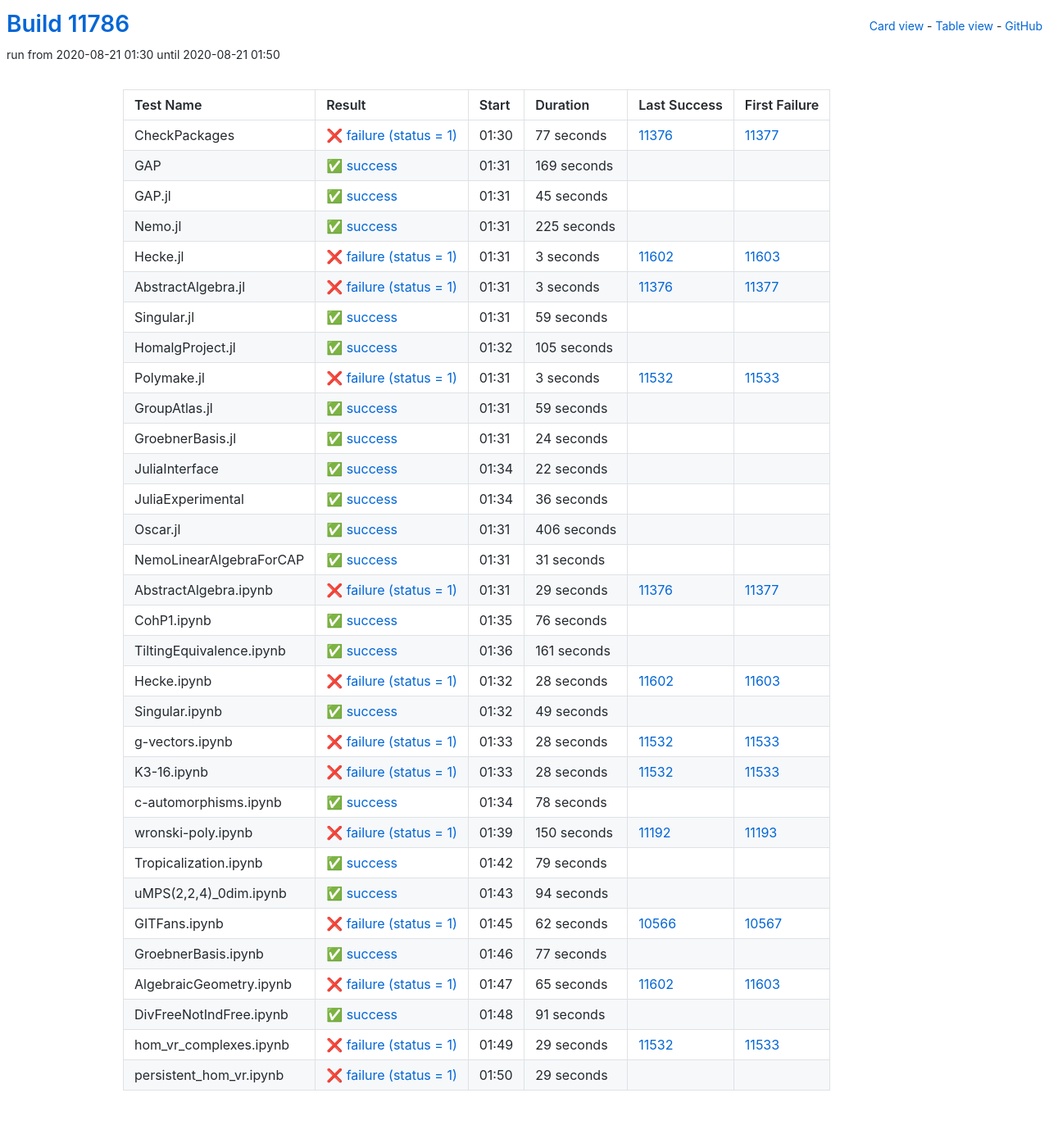
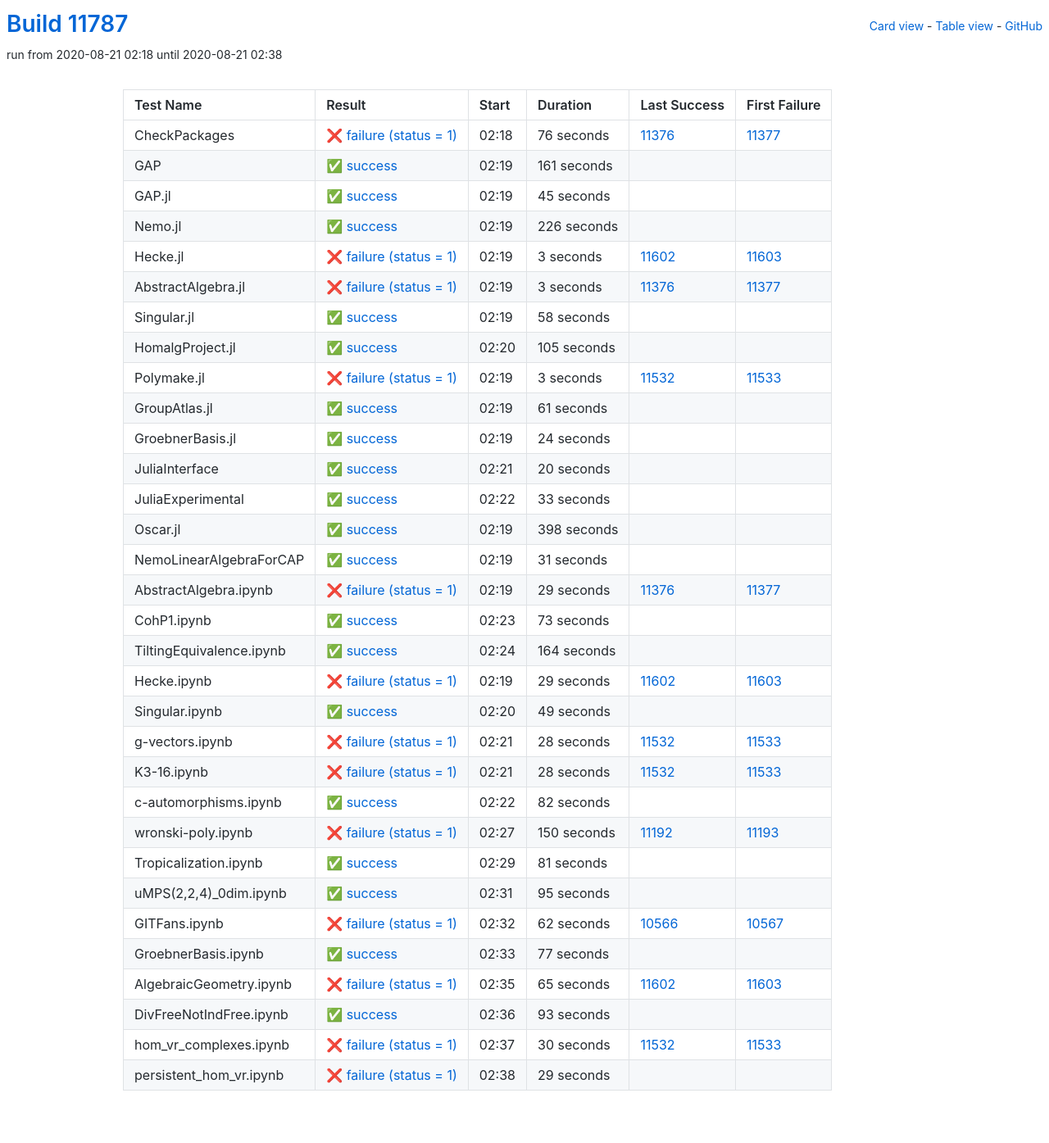
Before and after one commit to oscar-system/oscar-ci-status, a Jekyll site: the page built from table.html, in a window 1280 px wide. Shown: the whole page at 82% size. Built offline with Jekyll 4.4.1, drawn with Linux system fonts in a browser that asks for light colours.

Commit message:
Build #11787

```diff
--- a/_data/ci.yml
+++ b/_data/ci.yml
@@ -1,6 +1,6 @@
 ---
-build: 11786
-build_url: https://oscarci.mathematik.uni-kl.de/job/oscar/11786/
+build: 11787
+build_url: https://oscarci.mathematik.uni-kl.de/job/oscar/11787/
 job: oscar
 organization: oscar-system
 repo: oscar-ci-status
@@ -8,32 +8,32 @@
 tests:
 - name: CheckPackages
   id: checkpackages
-  log: https://oscarci.mathematik.uni-kl.de/job/oscar/11786/artifact/logs/build-11786/CheckPackages.log
-  start: 2020-08-21 01:30
+  log: https://oscarci.mathematik.uni-kl.de/job/oscar/11787/artifact/logs/build-11787/CheckPackages.log
+  start: 2020-08-21 02:18
   success: false
   exitcode: 1
   status: failure
-  duration: 77
+  duration: 76
   last_success: 11376
   last_success_url: https://oscarci.mathematik.uni-kl.de/job/oscar/11376/
   first_failure: 11377
   first_failure_url: https://oscarci.mathematik.uni-kl.de/job/oscar/11377/
 - name: GAP
   id: gap
-  log: https://oscarci.mathematik.uni-kl.de/job/oscar/11786/artifact/logs/build-11786/GAP.log
-  start: 2020-08-21 01:31
+  log: https://oscarci.mathematik.uni-kl.de/job/oscar/11787/artifact/logs/build-11787/GAP.log
+  start: 2020-08-21 02:19
   success: true
   exitcode: 0
   status: success
-  duration: 169
+  duration: 161
   last_success: false
   last_success_url:
   first_failure: false
   first_failure_url:
 - name: GAP.jl
   id: gap-jl
-  log: https://oscarci.mathematik.uni-kl.de/job/oscar/11786/artifact/logs/build-11786/GAP.jl.log
-  start: 2020-08-21 01:31
+  log: https://oscarci.mathematik.uni-kl.de/job/oscar/11787/artifact/logs/build-11787/GAP.jl.log
+  start: 2020-08-21 02:19
   success: true
   exitcode: 0
   status: success
@@ -44,20 +44,20 @@
   first_failure_url:
 - name: Nemo.jl
   id: nemo-jl
-  log: https://oscarci.mathematik.uni-kl.de/job/oscar/11786/artifact/logs/build-11786/Nemo.jl.log
-  start: 2020-08-21 01:31
+  log: https://oscarci.mathematik.uni-kl.de/job/oscar/11787/artifact/logs/build-11787/Nemo.jl.log
+  start: 2020-08-21 02:19
   success: true
   exitcode: 0
   status: success
-  duration: 225
+  duration: 226
   last_success: false
   last_success_url:
   first_failure: false
   first_failure_url:
 - name: Hecke.jl
   id: hecke-jl
-  log: https://oscarci.mathematik.uni-kl.de/job/oscar/11786/artifact/logs/build-11786/Hecke.jl.log
-  start: 2020-08-21 01:31
+  log: https://oscarci.mathematik.uni-kl.de/job/oscar/11787/artifact/logs/build-11787/Hecke.jl.log
+  start: 2020-08-21 02:19
   success: false
   exitcode: 1
   status: failure
@@ -68,8 +68,8 @@
   first_failure_url: https://oscarci.mathematik.uni-kl.de/job/oscar/11603/
 - name: AbstractAlgebra.jl
   id: abstractalgebra-jl
-  log: https://oscarci.mathematik.uni-kl.de/job/oscar/11786/artifact/logs/build-11786/AbstractAlgebra.jl.log
-  start: 2020-08-21 01:31
+  log: https://oscarci.mathematik.uni-kl.de/job/oscar/11787/artifact/logs/build-11787/AbstractAlgebra.jl.log
+  start: 2020-08-21 02:19
   success: false
   exitcode: 1
   status: failure
@@ -80,20 +80,20 @@
   first_failure_url: https://oscarci.mathematik.uni-kl.de/job/oscar/11377/
 - name: Singular.jl
   id: singular-jl
-  log: https://oscarci.mathematik.uni-kl.de/job/oscar/11786/artifact/logs/build-11786/Singular.jl.log
-  start: 2020-08-21 01:31
+  log: https://oscarci.mathematik.uni-kl.de/job/oscar/11787/artifact/logs/build-11787/Singular.jl.log
+  start: 2020-08-21 02:19
   success: true
   exitcode: 0
   status: success
-  duration: 59
+  duration: 58
   last_success: false
   last_success_url:
   first_failure: false
   first_failure_url:
 - name: HomalgProject.jl
   id: homalgproject-jl
-  log: https://oscarci.mathematik.uni-kl.de/job/oscar/11786/artifact/logs/build-11786/HomalgProject.jl.log
-  start: 2020-08-21 01:32
+  log: https://oscarci.mathematik.uni-kl.de/job/oscar/11787/artifact/logs/build-11787/HomalgProject.jl.log
+  start: 2020-08-21 02:20
   success: true
   exitcode: 0
   status: success
@@ -104,8 +104,8 @@
   first_failure_url:
 - name: Polymake.jl
   id: polymake-jl
-  log: https://oscarci.mathematik.uni-kl.de/job/oscar/11786/artifact/logs/build-11786/Polymake.jl.log
-  start: 2020-08-21 01:31
+  log: https://oscarci.mathematik.uni-kl.de/job/oscar/11787/artifact/logs/build-11787/Polymake.jl.log
+  start: 2020-08-21 02:19
   success: false
   exitcode: 1
   status: failure
@@ -116,20 +116,20 @@
   first_failure_url: https://oscarci.mathematik.uni-kl.de/job/oscar/11533/
 - name: GroupAtlas.jl
   id: groupatlas-jl
-  log: https://oscarci.mathematik.uni-kl.de/job/oscar/11786/artifact/logs/build-11786/GroupAtlas.jl.log
-  start: 2020-08-21 01:31
+  log: https://oscarci.mathematik.uni-kl.de/job/oscar/11787/artifact/logs/build-11787/GroupAtlas.jl.log
+  start: 2020-08-21 02:19
   success: true
   exitcode: 0
   status: success
-  duration: 59
+  duration: 61
   last_success: false
   last_success_url:
   first_failure: false
   first_failure_url:
 - name: GroebnerBasis.jl
   id: groebnerbasis-jl
-  log: https://oscarci.mathematik.uni-kl.de/job/oscar/11786/artifact/logs/build-11786/GroebnerBasis.jl.log
-  start: 2020-08-21 01:31
+  log: https://oscarci.mathematik.uni-kl.de/job/oscar/11787/artifact/logs/build-11787/GroebnerBasis.jl.log
+  start: 2020-08-21 02:19
   success: true
   exitcode: 0
   status: success
@@ -140,44 +140,44 @@
   first_failure_url:
 - name: JuliaInterface
   id: juliainterface
-  log: https://oscarci.mathematik.uni-kl.de/job/oscar/11786/artifact/logs/build-11786/JuliaInterface.log
-  start: 2020-08-21 01:34
+  log: https://oscarci.mathematik.uni-kl.de/job/oscar/11787/artifact/logs/build-11787/JuliaInterface.log
+  start: 2020-08-21 02:21
   success: true
   exitcode: 0
   status: success
-  duration: 22
+  duration: 20
   last_success: false
   last_success_url:
   first_failure: false
   first_failure_url:
 - name: JuliaExperimental
   id: juliaexperimental
-  log: https://oscarci.mathematik.uni-kl.de/job/oscar/11786/artifact/logs/build-11786/JuliaExperimental.log
-  start: 2020-08-21 01:34
+  log: https://oscarci.mathematik.uni-kl.de/job/oscar/11787/artifact/logs/build-11787/JuliaExperimental.log
+  start: 2020-08-21 02:22
   success: true
   exitcode: 0
   status: success
-  duration: 36
+  duration: 33
   last_success: false
   last_success_url:
   first_failure: false
   first_failure_url:
 - name: Oscar.jl
   id: oscar-jl
-  log: https://oscarci.mathematik.uni-kl.de/job/oscar/11786/artifact/logs/build-11786/Oscar.jl.log
-  start: 2020-08-21 01:31
+  log: https://oscarci.mathematik.uni-kl.de/job/oscar/11787/artifact/logs/build-11787/Oscar.jl.log
+  start: 2020-08-21 02:19
   success: true
   exitcode: 0
   status: success
-  duration: 406
+  duration: 398
   last_success: false
   last_success_url:
   first_failure: false
   first_failure_url:
 - name: NemoLinearAlgebraForCAP
   id: nemolinearalgebraforcap
-  log: https://oscarci.mathematik.uni-kl.de/job/oscar/11786/artifact/logs/build-11786/NemoLinearAlgebraForCAP.log
-  start: 2020-08-21 01:31
+  log: https://oscarci.mathematik.uni-kl.de/job/oscar/11787/artifact/logs/build-11787/NemoLinearAlgebraForCAP.log
+  start: 2020-08-21 02:19
   success: true
   exitcode: 0
   status: success
@@ -188,8 +188,8 @@
   first_failure_url:
 - name: AbstractAlgebra.ipynb
   id: abstractalgebra-ipynb
-  log: https://oscarci.mathematik.uni-kl.de/job/oscar/11786/artifact/logs/build-11786/AbstractAlgebra.ipynb.log
-  start: 2020-08-21 01:31
+  log: https://oscarci.mathematik.uni-kl.de/job/oscar/11787/artifact/logs/build-11787/AbstractAlgebra.ipynb.log
+  start: 2020-08-21 02:19
   success: false
   exitcode: 1
   status: failure
@@ -200,44 +200,44 @@
   first_failure_url: https://oscarci.mathematik.uni-kl.de/job/oscar/11377/
 - name: CohP1.ipynb
   id: cohp1-ipynb
-  log: https://oscarci.mathematik.uni-kl.de/job/oscar/11786/artifact/logs/build-11786/CohP1.ipynb.log
-  start: 2020-08-21 01:35
+  log: https://oscarci.mathematik.uni-kl.de/job/oscar/11787/artifact/logs/build-11787/CohP1.ipynb.log
+  start: 2020-08-21 02:23
   success: true
   exitcode: 0
   status: success
-  duration: 76
+  duration: 73
   last_success: false
   last_success_url:
   first_failure: false
   first_failure_url:
 - name: TiltingEquivalence.ipynb
   id: tiltingequivalence-ipynb
-  log: https://oscarci.mathematik.uni-kl.de/job/oscar/11786/artifact/logs/build-11786/TiltingEquivalence.ipynb.log
-  start: 2020-08-21 01:36
+  log: https://oscarci.mathematik.uni-kl.de/job/oscar/11787/artifact/logs/build-11787/TiltingEquivalence.ipynb.log
+  start: 2020-08-21 02:24
   success: true
   exitcode: 0
   status: success
-  duration: 161
+  duration: 164
   last_success: false
   last_success_url:
   first_failure: false
   first_failure_url:
 - name: Hecke.ipynb
   id: hecke-ipynb
-  log: https://oscarci.mathematik.uni-kl.de/job/oscar/11786/artifact/logs/build-11786/Hecke.ipynb.log
-  start: 2020-08-21 01:32
+  log: https://oscarci.mathematik.uni-kl.de/job/oscar/11787/artifact/logs/build-11787/Hecke.ipynb.log
+  start: 2020-08-21 02:19
   success: false
   exitcode: 1
   status: failure
-  duration: 28
+  duration: 29
   last_success: 11602
   last_success_url: https://oscarci.mathematik.uni-kl.de/job/oscar/11602/
   first_failure: 11603
   first_failure_url: https://oscarci.mathematik.uni-kl.de/job/oscar/11603/
 - name: Singular.ipynb
   id: singular-ipynb
-  log: https://oscarci.mathematik.uni-kl.de/job/oscar/11786/artifact/logs/build-11786/Singular.ipynb.log
-  start: 2020-08-21 01:32
+  log: https://oscarci.mathematik.uni-kl.de/job/oscar/11787/artifact/logs/build-11787/Singular.ipynb.log
+  start: 2020-08-21 02:20
   success: true
   exitcode: 0
   status: success
@@ -248,8 +248,8 @@
   first_failure_url:
 - name: g-vectors.ipynb
   id: g-vectors-ipynb
-  log: https://oscarci.mathematik.uni-kl.de/job/oscar/11786/artifact/logs/build-11786/g-vectors.ipynb.log
-  start: 2020-08-21 01:33
+  log: https://oscarci.mathematik.uni-kl.de/job/oscar/11787/artifact/logs/build-11787/g-vectors.ipynb.log
+  start: 2020-08-21 02:21
   success: false
   exitcode: 1
   status: failure
@@ -260,8 +260,8 @@
   first_failure_url: https://oscarci.mathematik.uni-kl.de/job/oscar/11533/
 - name: K3-16.ipynb
   id: k3-16-ipynb
-  log: https://oscarci.mathematik.uni-kl.de/job/oscar/11786/artifact/logs/build-11786/K3-16.ipynb.log
-  start: 2020-08-21 01:33
+  log: https://oscarci.mathematik.uni-kl.de/job/oscar/11787/artifact/logs/build-11787/K3-16.ipynb.log
+  start: 2020-08-21 02:21
   success: false
   exitcode: 1
   status: failure
@@ -272,20 +272,20 @@
   first_failure_url: https://oscarci.mathematik.uni-kl.de/job/oscar/11533/
 - name: c-automorphisms.ipynb
   id: c-automorphisms-ipynb
-  log: https://oscarci.mathematik.uni-kl.de/job/oscar/11786/artifact/logs/build-11786/c-automorphisms.ipynb.log
-  start: 2020-08-21 01:34
+  log: https://oscarci.mathematik.uni-kl.de/job/oscar/11787/artifact/logs/build-11787/c-automorphisms.ipynb.log
+  start: 2020-08-21 02:22
   success: true
   exitcode: 0
   status: success
-  duration: 78
+  duration: 82
   last_success: false
   last_success_url:
   first_failure: false
   first_failure_url:
 - name: wronski-poly.ipynb
   id: wronski-poly-ipynb
-  log: https://oscarci.mathematik.uni-kl.de/job/oscar/11786/artifact/logs/build-11786/wronski-poly.ipynb.log
-  start: 2020-08-21 01:39
+  log: https://oscarci.mathematik.uni-kl.de/job/oscar/11787/artifact/logs/build-11787/wronski-poly.ipynb.log
+  start: 2020-08-21 02:27
   success: false
   exitcode: 1
   status: failure
@@ -296,32 +296,32 @@
   first_failure_url: https://oscarci.mathematik.uni-kl.de/job/oscar/11193/
 - name: Tropicalization.ipynb
   id: tropicalization-ipynb
-  log: https://oscarci.mathematik.uni-kl.de/job/oscar/11786/artifact/logs/build-11786/Tropicalization.ipynb.log
-  start: 2020-08-21 01:42
+  log: https://oscarci.mathematik.uni-kl.de/job/oscar/11787/artifact/logs/build-11787/Tropicalization.ipynb.log
+  start: 2020-08-21 02:29
   success: true
   exitcode: 0
   status: success
-  duration: 79
+  duration: 81
   last_success: false
   last_success_url:
   first_failure: false
   first_failure_url:
 - name: uMPS(2,2,4)_0dim.ipynb
   id: umps-2-2-4-0dim-ipynb
-  log: https://oscarci.mathematik.uni-kl.de/job/oscar/11786/artifact/logs/build-11786/uMPS-2-2-4-_0dim.ipynb.log
-  start: 2020-08-21 01:43
+  log: https://oscarci.mathematik.uni-kl.de/job/oscar/11787/artifact/logs/build-11787/uMPS-2-2-4-_0dim.ipynb.log
+  start: 2020-08-21 02:31
   success: true
   exitcode: 0
   status: success
-  duration: 94
+  duration: 95
   last_success: false
   last_success_url:
   first_failure: false
   first_failure_url:
 - name: GITFans.ipynb
   id: gitfans-ipynb
-  log: https://oscarci.mathematik.uni-kl.de/job/oscar/11786/artifact/logs/build-11786/GITFans.ipynb.log
-  start: 2020-08-21 01:45
+  log: https://oscarci.mathematik.uni-kl.de/job/oscar/11787/artifact/logs/build-11787/GITFans.ipynb.log
+  start: 2020-08-21 02:32
   success: false
   exitcode: 1
   status: failure
@@ -332,8 +332,8 @@
   first_failure_url: https://oscarci.mathematik.uni-kl.de/job/oscar/10567/
 - name: GroebnerBasis.ipynb
   id: groebnerbasis-ipynb
-  log: https://oscarci.mathematik.uni-kl.de/job/oscar/11786/artifact/logs/build-11786/GroebnerBasis.ipynb.log
-  start: 2020-08-21 01:46
+  log: https://oscarci.mathematik.uni-kl.de/job/oscar/11787/artifact/logs/build-11787/GroebnerBasis.ipynb.log
+  start: 2020-08-21 02:33
   success: true
   exitcode: 0
   status: success
@@ -344,8 +344,8 @@
   first_failure_url:
 - name: AlgebraicGeometry.ipynb
   id: algebraicgeometry-ipynb
-  log: https://oscarci.mathematik.uni-kl.de/job/oscar/11786/artifact/logs/build-11786/AlgebraicGeometry.ipynb.log
-  start: 2020-08-21 01:47
+  log: https://oscarci.mathematik.uni-kl.de/job/oscar/11787/artifact/logs/build-11787/AlgebraicGeometry.ipynb.log
+  start: 2020-08-21 02:35
   success: false
   exitcode: 1
   status: failure
@@ -356,32 +356,32 @@
   first_failure_url: https://oscarci.mathematik.uni-kl.de/job/oscar/11603/
 - name: DivFreeNotIndFree.ipynb
   id: divfreenotindfree-ipynb
-  log: https://oscarci.mathematik.uni-kl.de/job/oscar/11786/artifact/logs/build-11786/DivFreeNotIndFree.ipynb.log
-  start: 2020-08-21 01:48
+  log: https://oscarci.mathematik.uni-kl.de/job/oscar/11787/artifact/logs/build-11787/DivFreeNotIndFree.ipynb.log
+  start: 2020-08-21 02:36
   success: true
   exitcode: 0
   status: success
-  duration: 91
+  duration: 93
   last_success: false
   last_success_url:
   first_failure: false
   first_failure_url:
 - name: hom_vr_complexes.ipynb
   id: hom-vr-complexes-ipynb
-  log: https://oscarci.mathematik.uni-kl.de/job/oscar/11786/artifact/logs/build-11786/hom_vr_complexes.ipynb.log
-  start: 2020-08-21 01:49
+  log: https://oscarci.mathematik.uni-kl.de/job/oscar/11787/artifact/logs/build-11787/hom_vr_complexes.ipynb.log
+  start: 2020-08-21 02:37
   success: false
   exitcode: 1
   status: failure
-  duration: 29
+  duration: 30
   last_success: 11532
   last_success_url: https://oscarci.mathematik.uni-kl.de/job/oscar/11532/
   first_failure: 11533
   first_failure_url: https://oscarci.mathematik.uni-kl.de/job/oscar/11533/
 - name: persistent_hom_vr.ipynb
   id: persistent-hom-vr-ipynb
-  log: https://oscarci.mathematik.uni-kl.de/job/oscar/11786/artifact/logs/build-11786/persistent_hom_vr.ipynb.log
-  start: 2020-08-21 01:50
+  log: https://oscarci.mathematik.uni-kl.de/job/oscar/11787/artifact/logs/build-11787/persistent_hom_vr.ipynb.log
+  start: 2020-08-21 02:38
   success: false
   exitcode: 1
   status: failure
```
Also changed, not shown: README.md.
